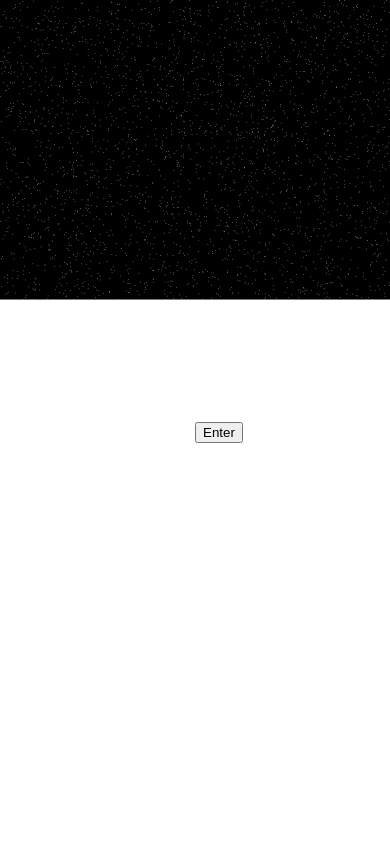
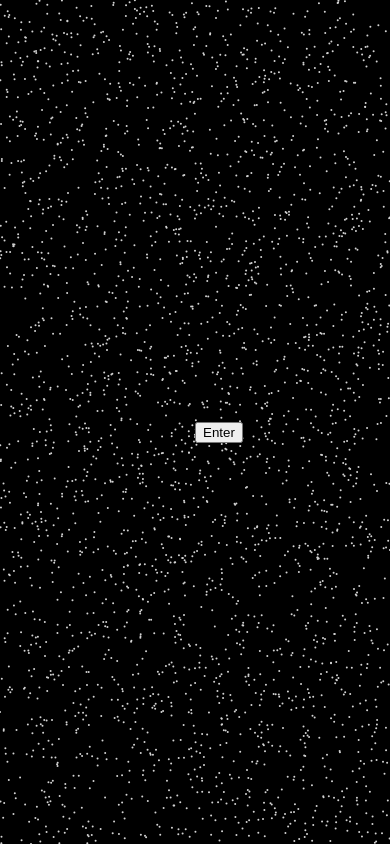
Before and after one commit to lev-rosenberg/dev-portfolio, a React (Create React App) app: page / in a window 390 px wide. Built offline with nearby package versions, Linux system fonts and the light colour scheme.

Commit message:
responsive now

```diff
--- a/src/App.css
+++ b/src/App.css
@@ -5,8 +5,6 @@
 /* TAG CSS */
 body {
   font-family: 'JetBrains Mono', 'Roboto', sans-serif;
-  width: 100vw;
-  height: 100vh;
 }
 
 img {
@@ -50,13 +48,17 @@ p {
   flex-direction: column;
   align-items: center;
   text-align: center;
-  width: 100%;
-  height: 100%;}
+  width: 100vw;
+  height: 100vh;
+}
 
 .rain-screen {
   width: 100%;
   height: 100%;
-  overflow-y: hidden;
+}
+
+.rain-screen svg {
+  box-sizing: border-box;
 }
 
 .enter {
--- a/src/components/rain.js
+++ b/src/components/rain.js
@@ -1,12 +1,27 @@
+import { useState, useEffect } from "react";
+
 function Rain(props) {
+
+  const [vw, setVw] = useState(Math.max(document.documentElement.clientWidth || 0, window.innerWidth || 0))
+  const [vh, setVh] = useState(Math.max(document.documentElement.clientHeight || 0, window.innerHeight || 0))
+
+  useEffect(() => {
+    function handleResize() {
+      setVw(Math.max(document.documentElement.clientWidth || 0, window.innerWidth || 0))
+      setVh(Math.max(document.documentElement.clientHeight || 0, window.innerHeight || 0))
+    }
+
+    window.addEventListener('resize', handleResize);
+    return () => window.removeEventListener('resize', handleResize);
+  }, []);
 
   function circle(cx, cy) {
     const duration = (1 + Math.random() + Math.random()*2).toString() + "s"
     return (
-      <circle cx={cx} cy={cy} r = "1" fill="lightgrey" strokeWidth="0">
+      <circle cx={cx} cy={cy} r = "1" fill="lightgrey">
         <animate
           attributeName="cy"
-          from={cy-768}
+          from={cy-1000}
           to="100vh"
           dur={duration}
           repeatCount="indefinite"
@@ -26,8 +41,7 @@ function Rain(props) {
   function randomCircleList() {
     let list = []
     for (let i = 0; i < 3000; i++) {
-      list.push(circle(Math.random() * 1024, Math.random() * 768))
-      // list.push(circle(Math.random() * 1024, Math.random() * 768))
+      list.push(circle(Math.random() * vw, Math.random() * vh))
     }
     return list
   }
@@ -53,10 +67,10 @@ function Rain(props) {
     <div className="rain-screen">
       <button className = "enter" id = "enter-button" onClick = {loadScreen}>Enter</button>
       <svg xmlns="http://www.w3.org/2000/svg"
-        height="100%" width="100%"
-        viewBox="0 0 1000 1000"
+        width="100%" height="100%"
+        // viewBox= "0 0 1000 1000"
         preserveAspectRatio="xMidYMid meet">
-          <rect x="0" y="0" width="1024" height="768" fill = "black">
+          <rect width="100%" height="100%" fill = "black">
             <animate
               id = "background"
               attributeName="fill"
```
